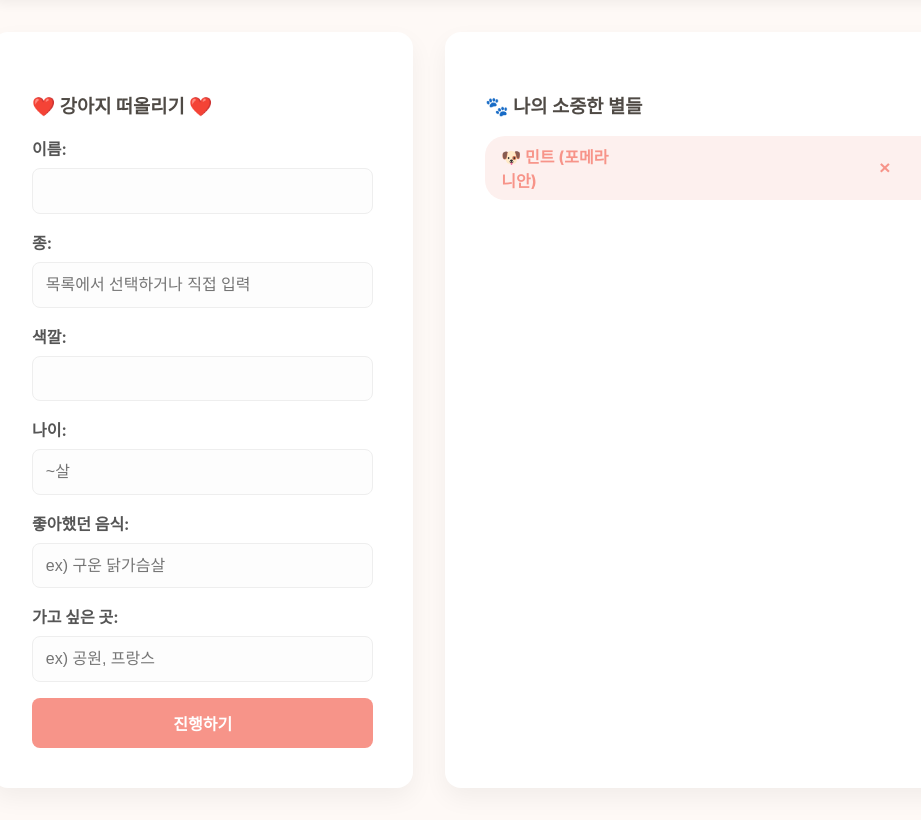
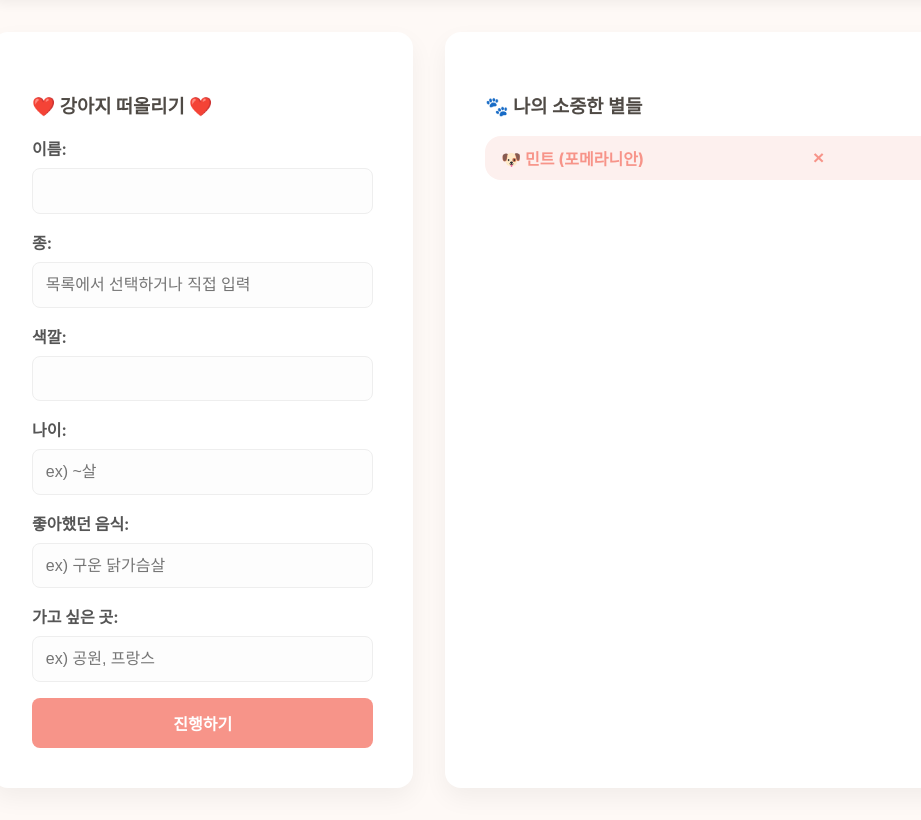
Before and after one commit to jeongwool/REMEMPET, a Flask app: page / in a window 1280 px wide. Shown: the part 99-919 px from the top of the page, without its empty margins (40-961 px from the left). Run offline with Flask 3, Linux system fonts and the light colour scheme; a user stored in the database is signed in.

Commit message:
Update index.html

```diff
--- a/templates/index.html
+++ b/templates/index.html
@@ -1,299 +1,130 @@
 <!DOCTYPE html>
-
 <html lang="ko">
-
 <head>
-
     <meta charset="UTF-8">
-
     <meta name="viewport" content="width=device-width, initial-scale=1.0">
-
     <title>REMEMPET - 나의 그리운 강아지</title>
-
     <style>
-
 body { font-family: -apple-system, BlinkMacSystemFont, "Segoe UI", Roboto, "Helvetica Neue", Arial, sans-serif; background-color: #fef9f6; color: #4F4A45; margin: 0; padding: 2rem; }
-
 nav { display: flex; justify-content: space-between; align-items: center; background: white; padding: 1rem 2rem; border-radius: 12px; box-shadow: 0 4px 12px rgba(0,0,0,0.05); }
-
 nav h2 { margin: 0; color: #F79489; }
-
 nav a { color: #F79489; text-decoration: none; font-weight: 500; }
-
 .container { display: flex; flex-wrap: wrap; gap: 2rem; margin-top: 2rem; }
-
 .sidebar { flex: 1; min-width: 300px; background: white; padding: 2.5rem; border-radius: 16px; box-shadow: 0 10px 25px rgba(0,0,0,0.05); }
-
 .main-content { flex: 2; min-width: 300px; background: white; padding: 2.5rem; border-radius: 16px; box-shadow: 0 10px 25px rgba(0,0,0,0.05); }
-
-
-
 input { display: block; width: 100%; padding: 0.8rem; margin-bottom: 1rem; border: 1px solid #eee; border-radius: 8px; box-sizing: border-box; font-size: 1rem; background: #fdfdfd; }
-
 label { font-weight: bold; margin-bottom: 0.5rem; display: block; color: #555; }
-
-
-
 button { width: 100%; padding: 0.8rem; background-color: #F79489; color: white; border: none; border-radius: 8px; cursor: pointer; font-size: 1rem; font-weight: bold; }
-
 button:hover { background-color: #f57d72; }
-
 button:disabled { background-color: #fcdad6; }
-
-
-
-        .pet-list { display: flex; flex-direction: column; gap: 0.75rem; }
-
-        .pet-item { display: flex; justify-content: space-between; align-items: center; background: #fdf0ee; border-radius: 20px; padding: 0.5rem 1rem; }
-
+.pet-list { display: flex; flex-direction: column; gap: 0.3rem; }
+.pet-item { position: relative; display: flex; align-items: center; background: #fdf0ee; border-radius: 16px; padding: 0.6rem 1rem; }
 .pet-item a { text-decoration: none; color: #F79489; font-weight: bold; flex-grow: 1; }
-
-        .delete-btn { background: none; border: none; color: #F79489; cursor: pointer; font-size: 1.2rem; padding: 0 0.5rem; }
-
-
-
+.pet-item .delete-btn { position: absolute; right: 8px; top: 50%; transform: translateY(-50%); background: none; border: none; color: #F79489; cursor: pointer; font-size: 1.2rem; }
+.pet-item .delete-btn:hover { color: #d65f55; transform: translateY(-50%) scale(1.15); }
 #generated-pet { text-align: center; display: none; margin-top: 2rem; padding-top: 2rem; border-top: 1px solid #eee; }
-
 #pet_description { color: #333; font-size: 1.2rem; font-weight: bold; margin-bottom: 1.5rem; }
-
 #go-to-chat { display: inline-block; width: 100%; padding: 1rem; background-color: #F79489; color: white; border-radius: 8px; text-decoration: none; font-weight: bold; }
-
 </style>
-
 </head>
-
 <body>
-
     <nav>
-
         <h2>🐾 REMEMPET: 나의 반려견 🐾</h2>
-
         <div><strong>{{ current_user.username }}</strong>님 <a href="{{ url_for('logout') }}">로그아웃</a></div>
-
     </nav>
-
-
-
     <div class="container">
-
         <aside class="sidebar">
-
             <h3>❤️ 강아지 떠올리기 ❤️</h3>
-
-            <label>이름:</label> <input type="text" id="name_input">
-
-
-
+            <label>이름:</label><input type="text" id="name_input">
             <label>종:</label>
-
             <input list="breeds" id="breed_input" placeholder="목록에서 선택하거나 직접 입력">
-
             <datalist id="breeds">
-
                 <option value="골든 리트리버"></option>
-
                 <option value="포메라니안"></option>
-
                 <option value="푸들"></option>
-
                 <option value="치와와"></option>
-
                 <option value="닥스훈트"></option>
-
                 <option value="시바견"></option>
-
                 <option value="말티즈"></option>
-
                 <option value="진돗개"></option>
-
                 <option value="시츄"></option>
-
                 <option value="요크셔 테리어"></option>
-
             </datalist>
-
-
-
-            <label>색깔:</label> <input type="text" id="color_input">
-
-            <label>나이:</label> <input type="text" id="age_input" placeholder="~살">
-
-            <label>좋아했던 음식:</label> <input type="text" id="food_input" placeholder="ex) 구운 닭가슴살">
-
-            <label>가고 싶은 곳:</label> <input type="text" id="background_input" placeholder="ex) 공원, 프랑스">
-
-
-
+            <label>색깔:</label><input type="text" id="color_input">
+            <label>나이:</label><input type="text" id="age_input" placeholder="ex) ~살">
+            <label>좋아했던 음식:</label><input type="text" id="food_input" placeholder="ex) 구운 닭가슴살">
+            <label>가고 싶은 곳:</label><input type="text" id="background_input" placeholder="ex) 공원, 프랑스">
             <button id="create_btn">진행하기</button>
-
         </aside>
-
-
-
         <main class="main-content">
-
             <h3>🐾 나의 소중한 별들</h3>
-
             <div class="pet-list" id="pet-list-container">
-
                 {% for pet in pets %}
-
                 <div class="pet-item" data-pet-id="{{ pet.id }}">
-
                     <a href="{{ url_for('chat_page', pet_id=pet.id) }}">🐶 {{ pet.name }} ({{ pet.breed }})</a>
-
                     <button class="delete-btn">×</button>
-
                 </div>
-
                 {% endfor %}
-
             </div>
-
-
-
             <div id="generated-pet">
-
                 <h3>✨ 알림 ✨</h3>
-
                 <p id="pet_description"></p>
-
-                <a id="go-to-chat" href="#">강아지랑 놀러가기기</a>
-
+                <a id="go-to-chat" href="#">강아지랑 놀러가기</a>
             </div>
-
         </main>
-
     </div>
-
-
-
     <script>
-
         document.getElementById('create_btn').addEventListener('click', async () => {
-
             const createBtn = document.getElementById('create_btn');
-
             const genDiv = document.getElementById('generated-pet');
-
             const petDesc = document.getElementById('pet_description');
-
             const chatLink = document.getElementById('go-to-chat');
-
-
-
             createBtn.disabled = true;
-
             createBtn.innerText = '조금만 기다려주세요...';
-
-
-
             genDiv.style.display = 'block';
-
             petDesc.innerText = '천국에서 강아지가 내려오고 있습니다...';
-
             chatLink.style.display = 'none';
-
-
-
             const data = {
-
                 name: document.getElementById('name_input').value,
-
                 breed: document.getElementById('breed_input').value,
-
                 color: document.getElementById('color_input').value,
-
                 age: document.getElementById('age_input').value,
-
                 favorite_food: document.getElementById('food_input').value,
-
                 background: document.getElementById('background_input').value
-
             };
-
-
-
             try {
-
                 const response = await fetch('/api/create_pet', {
-
                     method: 'POST',
-
                     headers: { 'Content-Type': 'application/json' },
-
                     body: JSON.stringify(data)
-
                 });
-
                 const result = await response.json();
-
-
-
                 if (result.success) {
-
                     petDesc.innerText = '이제 강아지와 대화해보세요.';
-
                     chatLink.href = `/chat/${result.pet_id}`;
-
                     chatLink.style.display = 'inline-block';
-
-
-
-                    // 목록 추가
-
                     const list = document.getElementById('pet-list-container');
-
                     const div = document.createElement('div');
-
                     div.className = 'pet-item';
-
                     div.setAttribute('data-pet-id', result.pet_id);
-
                     div.innerHTML = `<a href="/chat/${result.pet_id}">🐶 ${result.pet_name} (${data.breed})</a><button class="delete-btn">×</button>`;
-
                     list.appendChild(div);
-
                 } else {
-
                     petDesc.innerText = `⚠️ 실패: ${result.error}`;
-
                 }
-
             } catch (e) { petDesc.innerText = `⚠️ 오류: ${e}`; }
-
-
-
             createBtn.disabled = false;
-
             createBtn.innerText = '강아지 떠올리기기';
-
         });
-
-
-
-        // 삭제 기능
-
         document.getElementById('pet-list-container').addEventListener('click', async (e) => {
-
             if (e.target.classList.contains('delete-btn')) {
-
                 const item = e.target.closest('.pet-item');
-
                 if (confirm('정말 삭제할까요?')) {
-
                     const res = await fetch(`/api/delete_pet/${item.dataset.petId}`, { method: 'POST' });
-
                     if ((await res.json()).success) item.remove();
-
                 }
-
             }
-
         });
-
     </script>
-
 </body>
-
 </html>
```
Lines whose indentation alone changed are shown as unchanged.
